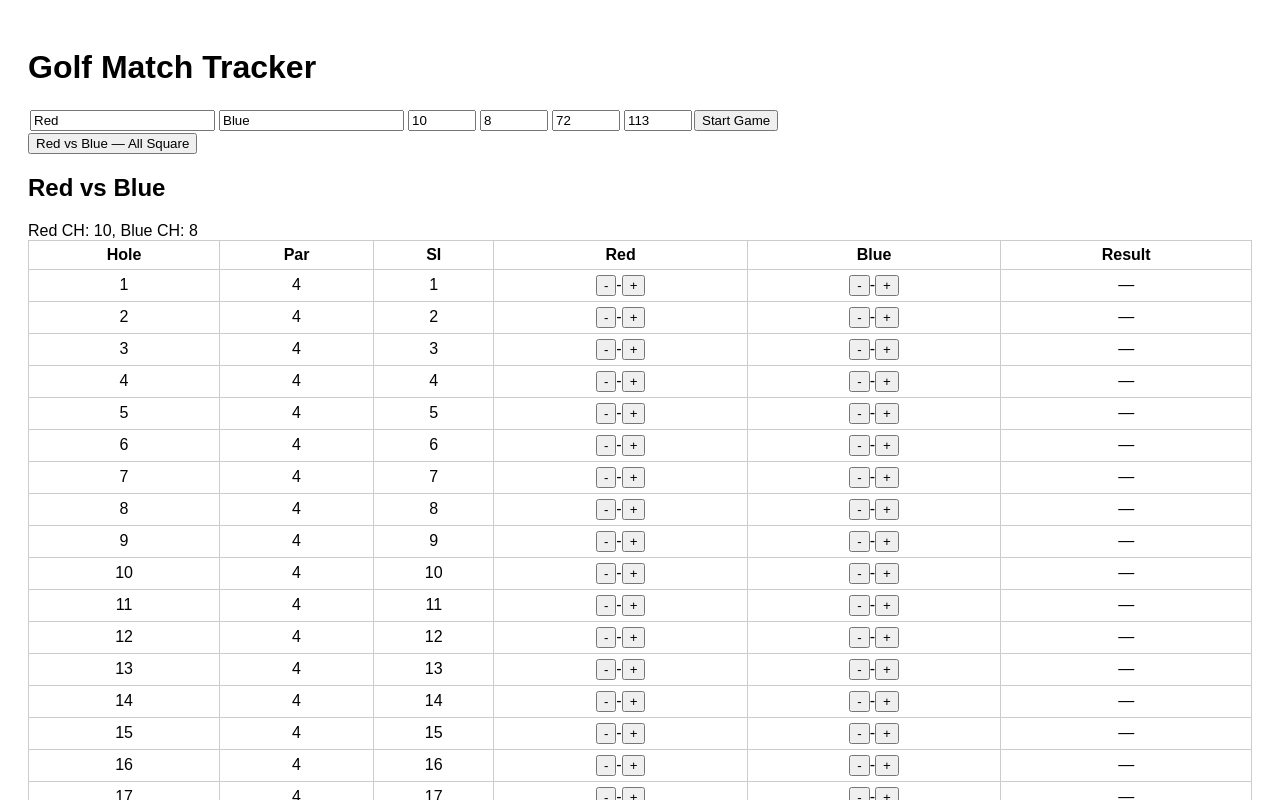
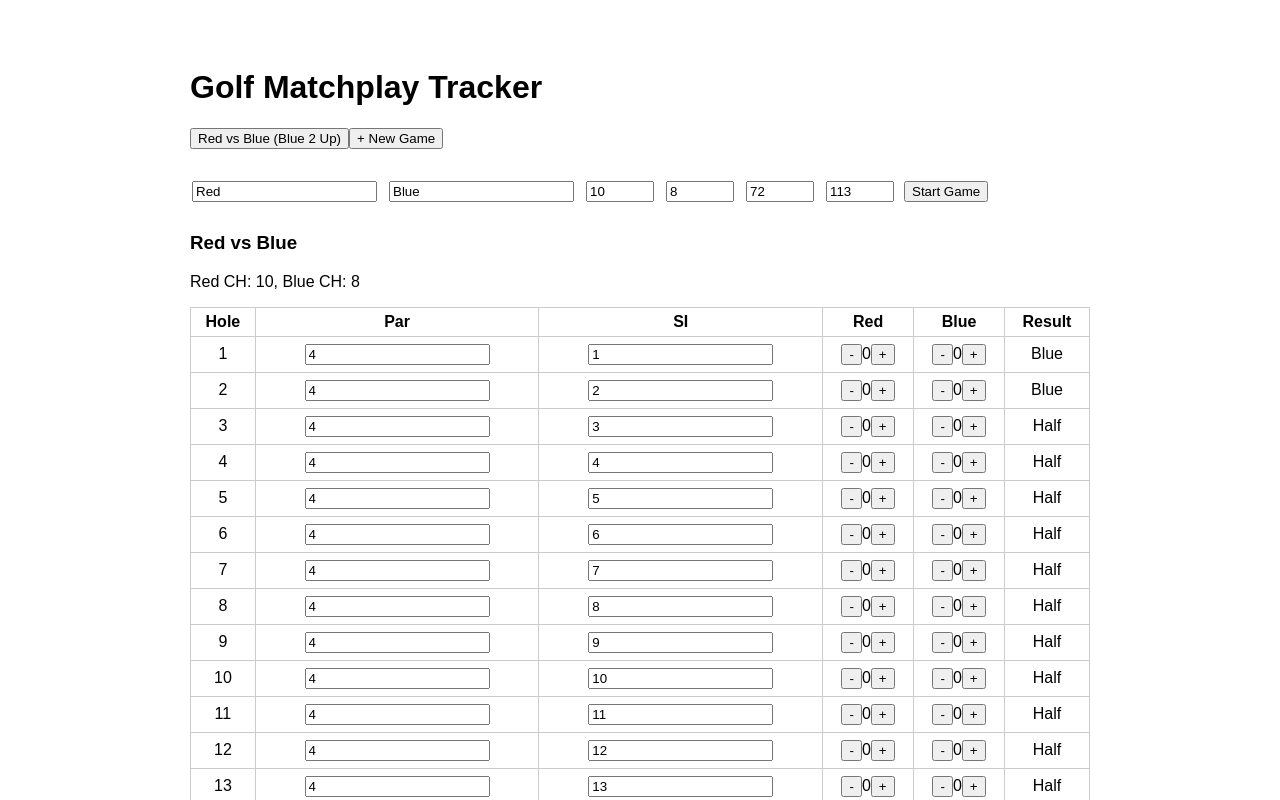
Before and after one commit to ciaranlk/GolfMatchTracker_manual, a React (Vite) app: page / in a window 1280 px wide. Both pictures are taken after a click on the button "Start Game". Shown: the top 800 px of the page. Built offline with nearby package versions, Linux system fonts and the light colour scheme.

Commit message:
Refactor game state and UI for matchplay tracker
Refactor game state management and UI components to use new input structure and improve functionality.

```diff
--- a/src/App.jsx
+++ b/src/App.jsx
@@ -10,150 +10,175 @@ function App() {
     const saved = localStorage.getItem('games');
     return saved ? JSON.parse(saved) : [];
   });
-
   const [activeGameIndex, setActiveGameIndex] = useState(0);
-
-  const [newGame, setNewGame] = useState({
-    teamRed: 'Red',
-    teamBlue: 'Blue',
-    holes: Array(18).fill({ red: null, blue: null }),
-    par: Array(18).fill(4),
-    si: Array(18).fill(1).map((_, i) => i + 1),
+  const [inputs, setInputs] = useState({
+    redName: 'Red',
+    blueName: 'Blue',
     redIndex: 10,
     blueIndex: 8,
     rating: 72,
-    slope: 113,
+    slope: 113
   });
-
-  const startNewGame = () => {
-    const courseHandicapRed = calculateCourseHandicap(newGame.redIndex, newGame.slope, newGame.rating);
-    const courseHandicapBlue = calculateCourseHandicap(newGame.blueIndex, newGame.slope, newGame.rating);
-    const shotsGiven = Math.abs(courseHandicapRed - courseHandicapBlue);
-    const givingTeam = courseHandicapRed > courseHandicapBlue ? 'red' : 'blue';
-
-    const holesWithShots = newGame.si
-      .map((si, idx) => ({ idx, si }))
-      .sort((a, b) => a.si - b.si)
-      .slice(0, shotsGiven)
-      .map(h => h.idx);
-
-    const game = {
-      ...newGame,
-      courseHandicapRed,
-      courseHandicapBlue,
-      holesWithShots,
-      givingTeam,
-    };
-    setGames([...games, game]);
-    setActiveGameIndex(games.length);
-  };
-
-  const updateHoleScore = (holeIndex, team, delta) => {
-    const updatedGames = [...games];
-    const game = { ...updatedGames[activeGameIndex] };
-    const holes = [...game.holes];
-    const current = { ...holes[holeIndex] };
-    current[team] = current[team] !== null ? current[team] + delta : delta;
-    holes[holeIndex] = current;
-    game.holes = holes;
-    updatedGames[activeGameIndex] = game;
-    setGames(updatedGames);
-  };
 
   useEffect(() => {
     localStorage.setItem('games', JSON.stringify(games));
   }, [games]);
 
-  const renderHoleResult = (hole, idx, game) => {
-    if (hole.red == null || hole.blue == null) return '—';
+  const startGame = () => {
+    const chRed = calculateCourseHandicap(inputs.redIndex, inputs.slope, inputs.rating);
+    const chBlue = calculateCourseHandicap(inputs.blueIndex, inputs.slope, inputs.rating);
+    const shotsGiven = Math.abs(chRed - chBlue);
+    const shotsTo = chRed > chBlue ? 'Blue' : 'Red';
+    const newGame = {
+      redName: inputs.redName,
+      blueName: inputs.blueName,
+      redIndex: inputs.redIndex,
+      blueIndex: inputs.blueIndex,
+      rating: inputs.rating,
+      slope: inputs.slope,
+      chRed,
+      chBlue,
+      shotsGiven,
+      shotsTo,
+      holes: Array.from({ length: 18 }, (_, i) => ({ hole: i + 1, par: 4, si: i + 1, red: 0, blue: 0 })),
+    };
+    setGames([...games, newGame]);
+    setActiveGameIndex(games.length);
+  };
 
-    let redScore = hole.red;
-    let blueScore = hole.blue;
+  const updateHole = (index, team, delta) => {
+    const updatedGames = [...games];
+    updatedGames[activeGameIndex].holes[index][team] += delta;
+    if (updatedGames[activeGameIndex].holes[index][team] < 0) {
+      updatedGames[activeGameIndex].holes[index][team] = 0;
+    }
+    setGames(updatedGames);
+  };
 
-    if (game.holesWithShots.includes(idx)) {
-      if (game.givingTeam === 'red') redScore--;
-      else blueScore--;
+  const calculateResult = (hole) => {
+    const { red, blue, si } = hole;
+    const game = games[activeGameIndex];
+    const { shotsGiven, shotsTo } = game;
+
+    let redScore = red;
+    let blueScore = blue;
+
+    const strokeHoles = Array.from({ length: shotsGiven }, (_, i) => i + 1);
+    const applyShot = strokeHoles.includes(si);
+
+    if (applyShot) {
+      if (shotsTo === 'Red') redScore -= 1;
+      else blueScore -= 1;
     }
 
-    if (redScore < blueScore) return <span className="red">Red</span>;
-    if (blueScore < redScore) return <span className="blue">Blue</span>;
+    if (redScore < blueScore) return game.redName;
+    if (blueScore < redScore) return game.blueName;
     return 'Half';
   };
 
-  const computeMatchStatus = game => {
-    let redWins = 0, blueWins = 0;
-    game.holes.forEach((hole, idx) => {
-      if (hole.red == null || hole.blue == null) return;
-      let red = hole.red;
-      let blue = hole.blue;
-      if (game.holesWithShots.includes(idx)) {
-        if (game.givingTeam === 'red') red--;
-        else blue--;
-      }
-      if (red < blue) redWins++;
-      else if (blue < red) blueWins++;
+  const computeMatchStatus = (game) => {
+    let redUp = 0;
+    let blueUp = 0;
+    game.holes.forEach(hole => {
+      const result = calculateResult(hole);
+      if (result === game.redName) redUp++;
+      else if (result === game.blueName) blueUp++;
     });
 
-    const diff = redWins - blueWins;
-    if (diff === 0) return 'All Square';
-    if (diff > 0) return `Red ${diff} Up`;
-    return `Blue ${-diff} Up`;
+    const diff = redUp - blueUp;
+    if (diff > 0) return `${game.redName} ${diff} Up`;
+    if (diff < 0) return `${game.blueName} ${-diff} Up`;
+    return 'All Square';
   };
 
   return (
-    <div className="App">
-      <h1>Golf Match Tracker</h1>
-
-      <div className="new-game-form">
-        <input value={newGame.teamRed} onChange={e => setNewGame({ ...newGame, teamRed: e.target.value })} placeholder="Team Red" />
-        <input value={newGame.teamBlue} onChange={e => setNewGame({ ...newGame, teamBlue: e.target.value })} placeholder="Team Blue" />
-        <input value={newGame.redIndex} onChange={e => setNewGame({ ...newGame, redIndex: parseInt(e.target.value) })} type="number" placeholder="Red Index" />
-        <input value={newGame.blueIndex} onChange={e => setNewGame({ ...newGame, blueIndex: parseInt(e.target.value) })} type="number" placeholder="Blue Index" />
-        <input value={newGame.rating} onChange={e => setNewGame({ ...newGame, rating: parseFloat(e.target.value) })} type="number" placeholder="Course Rating" />
-        <input value={newGame.slope} onChange={e => setNewGame({ ...newGame, slope: parseInt(e.target.value) })} type="number" placeholder="Slope" />
-        <button onClick={startNewGame}>Start Game</button>
+    <div className="app-container">
+      <h1>Golf Matchplay Tracker</h1>
+      <div className="game-list">
+        {games.map((game, index) => (
+          <button
+            key={index}
+            onClick={() => setActiveGameIndex(index)}
+            className={index === activeGameIndex ? 'active' : ''}
+          >
+            {game.redName} vs {game.blueName} ({computeMatchStatus(game)})
+          </button>
+        ))}
+        <button onClick={startGame}>+ New Game</button>
       </div>
 
-      <div className="game-selector">
-        {games.map((game, idx) => (
-          <button key={idx} onClick={() => setActiveGameIndex(idx)}>
-            {game.teamRed} vs {game.teamBlue} — {computeMatchStatus(game)}
-          </button>
-        ))}
+      <div className="course-form">
+        <input
+          placeholder="Red"
+          value={inputs.redName}
+          onChange={e => setInputs({ ...inputs, redName: e.target.value })}
+        />
+        <input
+          placeholder="Blue"
+          value={inputs.blueName}
+          onChange={e => setInputs({ ...inputs, blueName: e.target.value })}
+        />
+        <input
+          type="number"
+          value={inputs.redIndex}
+          onChange={e => setInputs({ ...inputs, redIndex: +e.target.value })}
+        />
+        <input
+          type="number"
+          value={inputs.blueIndex}
+          onChange={e => setInputs({ ...inputs, blueIndex: +e.target.value })}
+        />
+        <input
+          type="number"
+          value={inputs.rating}
+          onChange={e => setInputs({ ...inputs, rating: +e.target.value })}
+        />
+        <input
+          type="number"
+          value={inputs.slope}
+          onChange={e => setInputs({ ...inputs, slope: +e.target.value })}
+        />
+        <button onClick={startGame}>Start Game</button>
       </div>
 
       {games[activeGameIndex] && (
-        <div className="scorecard">
-          <h2>{games[activeGameIndex].teamRed} vs {games[activeGameIndex].teamBlue}</h2>
-          <div>Red CH: {games[activeGameIndex].courseHandicapRed}, Blue CH: {games[activeGameIndex].courseHandicapBlue}</div>
+        <div>
+          <h3>{games[activeGameIndex].redName} vs {games[activeGameIndex].blueName}</h3>
+          <p>{games[activeGameIndex].redName} CH: {games[activeGameIndex].chRed}, {games[activeGameIndex].blueName} CH: {games[activeGameIndex].chBlue}</p>
           <table>
             <thead>
               <tr>
-                <th>Hole</th>
-                <th>Par</th>
-                <th>SI</th>
-                <th>{games[activeGameIndex].teamRed}</th>
-                <th>{games[activeGameIndex].teamBlue}</th>
+                <th>Hole</th><th>Par</th><th>SI</th>
+                <th>{games[activeGameIndex].redName}</th>
+                <th>{games[activeGameIndex].blueName}</th>
                 <th>Result</th>
               </tr>
             </thead>
             <tbody>
-              {games[activeGameIndex].holes.map((hole, idx) => (
-                <tr key={idx}>
-                  <td>{idx + 1}</td>
-                  <td>{games[activeGameIndex].par[idx]}</td>
-                  <td>{games[activeGameIndex].si[idx]}</td>
+              {games[activeGameIndex].holes.map((hole, i) => (
+                <tr key={i}>
+                  <td>{hole.hole}</td>
+                  <td><input value={hole.par} onChange={e => {
+                    const updated = [...games];
+                    updated[activeGameIndex].holes[i].par = +e.target.value;
+                    setGames(updated);
+                  }} /></td>
+                  <td><input value={hole.si} onChange={e => {
+                    const updated = [...games];
+                    updated[activeGameIndex].holes[i].si = +e.target.value;
+                    setGames(updated);
+                  }} /></td>
                   <td>
-                    <button onClick={() => updateHoleScore(idx, 'red', -1)}>-</button>
-                    {hole.red ?? '-'}
-                    <button onClick={() => updateHoleScore(idx, 'red', 1)}>+</button>
+                    <button onClick={() => updateHole(i, 'red', -1)}>-</button>
+                    {hole.red}
+                    <button onClick={() => updateHole(i, 'red', 1)}>+</button>
                   </td>
                   <td>
-                    <button onClick={() => updateHoleScore(idx, 'blue', -1)}>-</button>
-                    {hole.blue ?? '-'}
-                    <button onClick={() => updateHoleScore(idx, 'blue', 1)}>+</button>
+                    <button onClick={() => updateHole(i, 'blue', -1)}>-</button>
+                    {hole.blue}
+                    <button onClick={() => updateHole(i, 'blue', 1)}>+</button>
                   </td>
-                  <td>{renderHoleResult(hole, idx, games[activeGameIndex])}</td>
+                  <td>{calculateResult(hole)}</td>
                 </tr>
               ))}
             </tbody>
```
